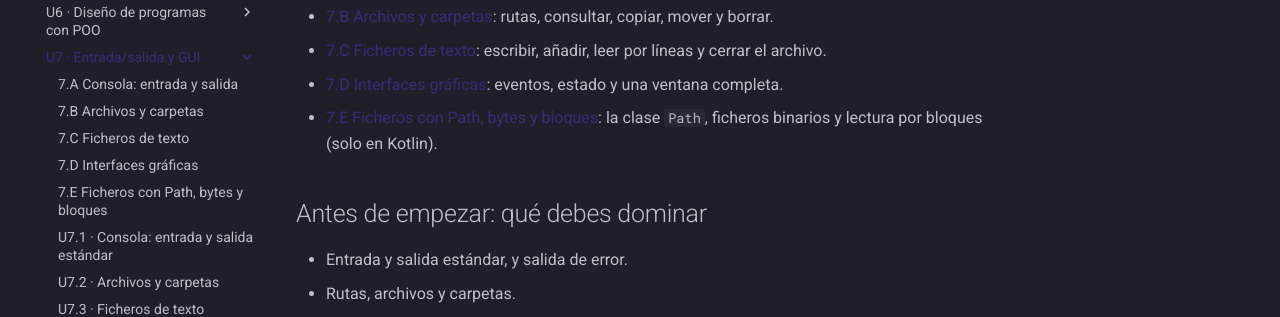
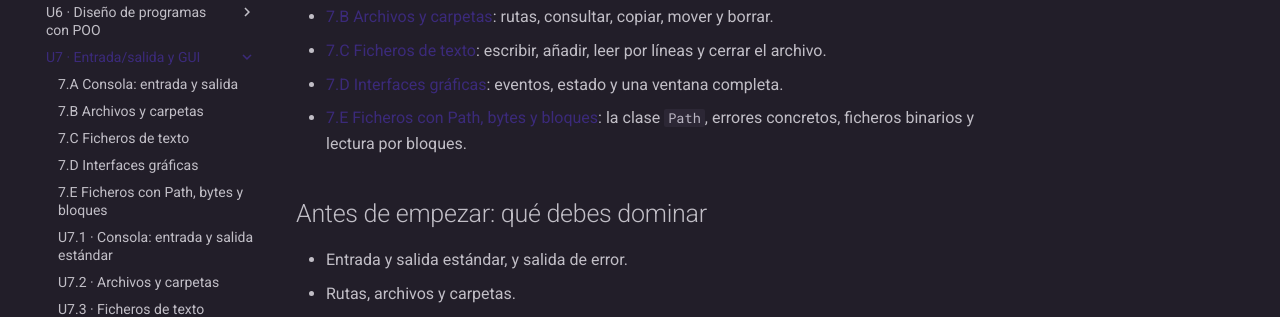
Before and after one commit to apuntes-dam/kotlin-apuntes, an MkDocs documentation site: the page built from docs/u07/index.md, in a window 1280 px wide and 900 px high. Shown: the part 359-676 px from the top of the window. Built offline with MkDocs 1.6.1 and Material for MkDocs 9.7.7, drawn with Linux system fonts in a browser that asks for light colours; comment, search, counter and statistics services are not loaded.

Commit message:
U7: nueva teoria 7.E (errores concretos, ficheros binarios y bloques) y ejercicios 7.16-7.21, ejecutados de verdad
Co-Authored-By: Claude Sonnet 5.5 <noreply@anthropic.com>

```diff
--- a/docs/u07/index.md
+++ b/docs/u07/index.md
@@ -8,7 +8,7 @@ Hablar con el exterior: la consola, el sistema de archivos, los ficheros de text
 * [7.B Archivos y carpetas](t-archivos.md): rutas, consultar, copiar, mover y borrar.
 * [7.C Ficheros de texto](t-texto.md): escribir, añadir, leer por líneas y cerrar el archivo.
 * [7.D Interfaces gráficas](t-gui.md): eventos, estado y una ventana completa.
-* [7.E Ficheros con Path, bytes y bloques](t-path.md): la clase `Path`, ficheros binarios y lectura por bloques (solo en Kotlin).
+* [7.E Ficheros con Path, bytes y bloques](t-path.md): la clase `Path`, errores concretos, ficheros binarios y lectura por bloques.
 
 ## Antes de empezar: qué debes dominar
 
```
Also changed, not shown: docs/assets/soluciones.json (+1 -1 lines).
